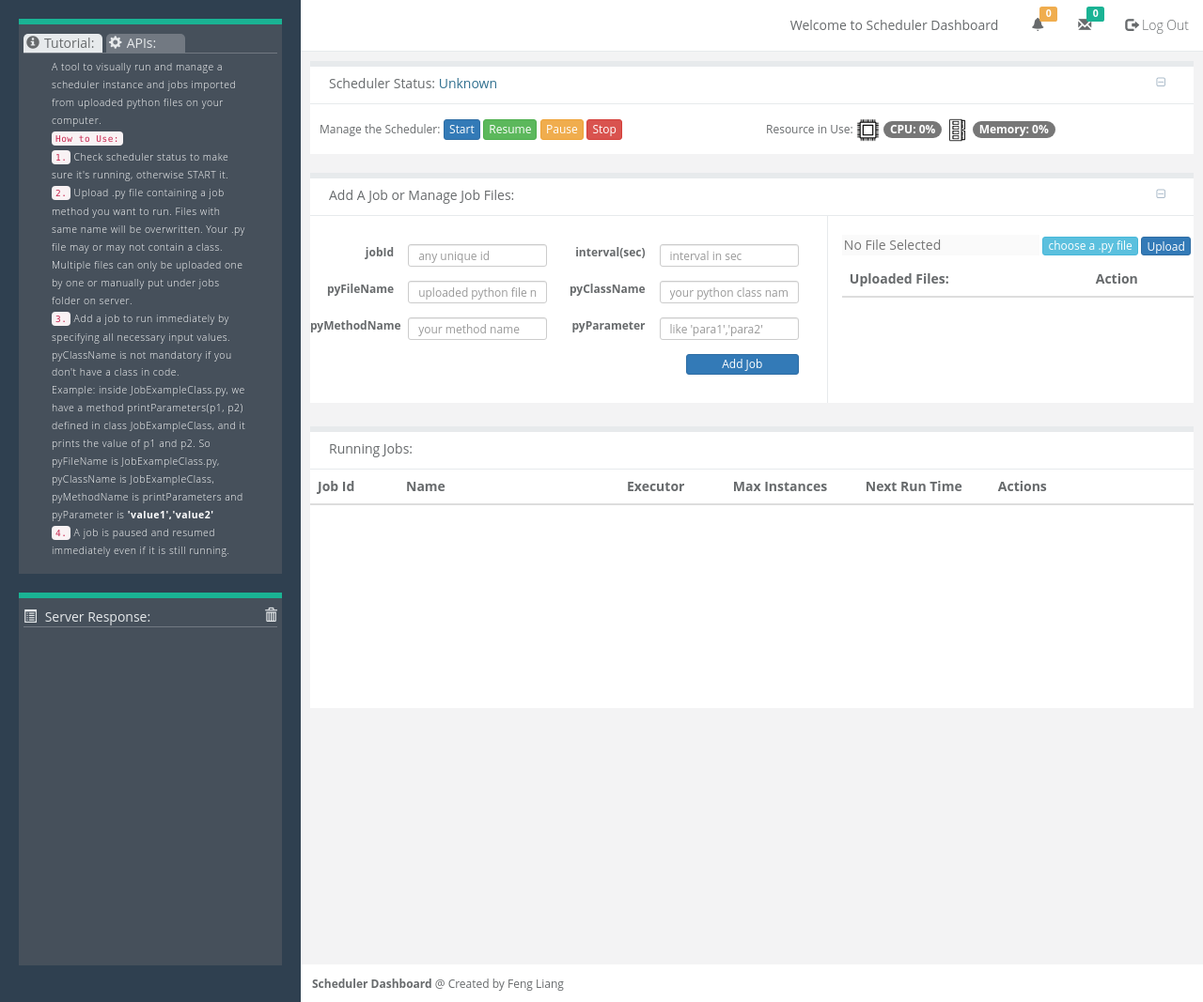
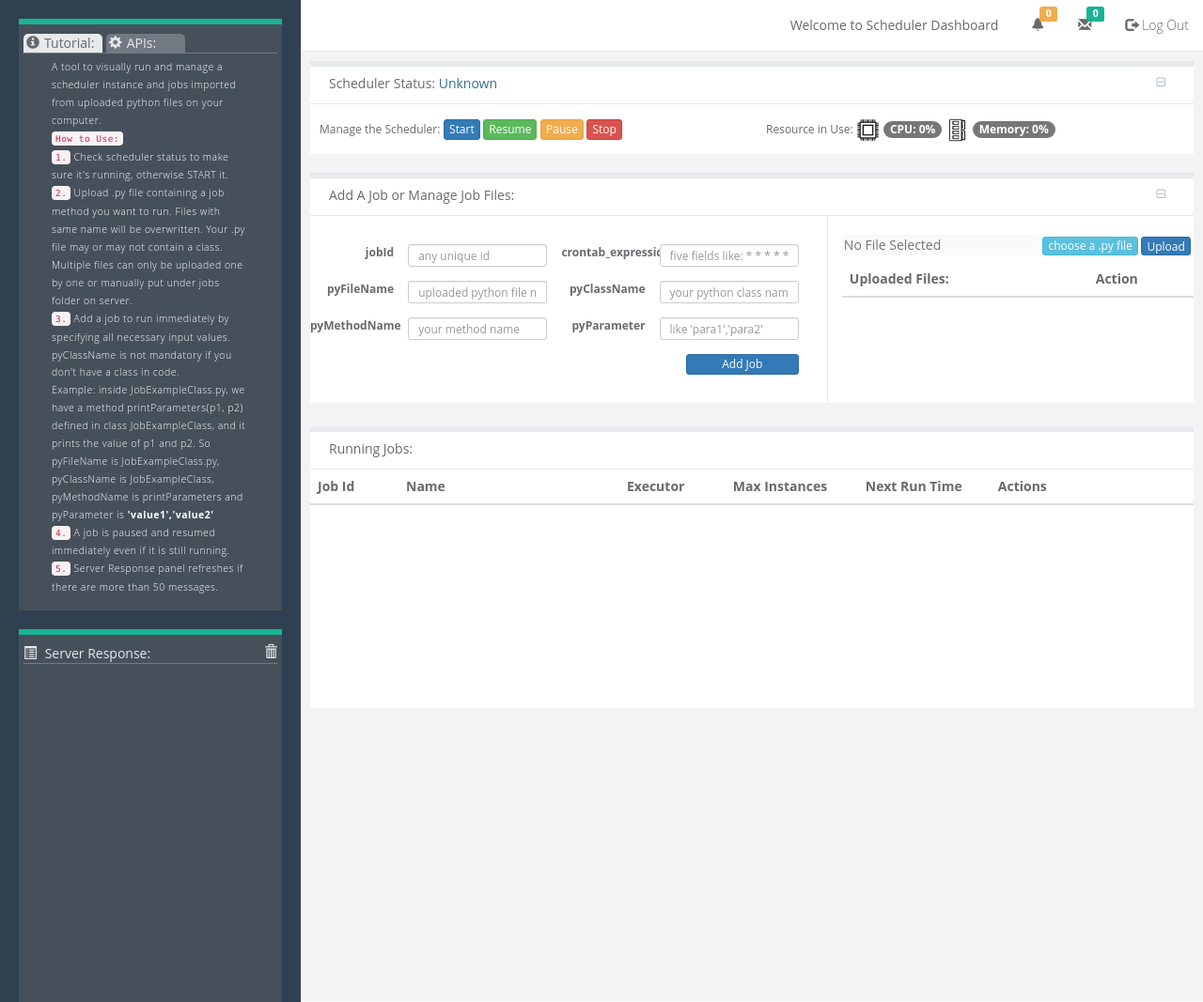
Before and after one commit to fengliangcmu/JobRunnerInPython, a Flask app: page / in a window 1280 px wide. Shown: the top 1067 px of the page at 94% size. Run offline with Flask 2, Linux system fonts and the light colour scheme; lists and menus that the app fills with data are empty; some libraries are stand-ins or nearby versions.

Commit message:
adding crontab expression function for jobs

```diff
--- a/src/app.py
+++ b/src/app.py
@@ -9,6 +9,7 @@ import sys
 import datetime
 import time
 from apscheduler.schedulers.background import BackgroundScheduler
+from apscheduler.triggers.cron import CronTrigger
 from importlib import import_module
 import psutil
 
@@ -16,7 +17,6 @@ app = Flask(__name__)
 APP_ROOT = os.path.dirname(os.path.abspath(__file__))
 sys.path.append(os.path.join(APP_ROOT, 'jobs'))
 my_scheduler = None
-# pausedJobIds = []
 
 def getResultJson():
     res = {
@@ -136,7 +136,7 @@ def resumeScheduler():
 
 
 #payload should be including tag info
-#{"jobId":"jobId1","interval_sec":5,"pyFileName":"JobExampleClass","pyClassName":"JobExampleClass","pyMethodName":"printSomething","pyParameter":"'aaa','bbb'"}
+#{"jobId":"jobId1","crontab_exp":5,"pyFileName":"JobExampleClass","pyClassName":"JobExampleClass","pyMethodName":"printSomething","pyParameter":"'aaa','bbb'"}
 @app.route('/job/addJob', methods=['POST'])
 def addJob():
     global my_scheduler
@@ -146,13 +146,14 @@ def addJob():
     else:
         if my_scheduler.state == 1:
             jobId = request.form['jobId']
-            interval_sec = request.form['interval_sec']
+            crontab_exp = request.form['crontab_exp']
             pyClassName = request.form['pyClassName']
             pyMethodName = request.form['pyMethodName']
             pyFileName = request.form['pyFileName']
             pyParameter = request.form['pyParameter']
             targetFolder = os.path.join(APP_ROOT, 'jobs')
             destination = "/".join([targetFolder, pyFileName])
+            # sched.add_job(job_function, CronTrigger.from_crontab('0 0 1-15 may-aug *'))
             if os.path.isfile(destination):
                 result = pyFileName.split ('.')
                 module_local = import_module(result[0])
@@ -161,7 +162,8 @@ def addJob():
                     eval_str = eval_str + pyClassName + '.' + pyMethodName
                 else:
                     eval_str = eval_str + pyMethodName
-                eval_str = eval_str + ', \'interval\', seconds=' + str(interval_sec) +', id=\'' + jobId + '\''
+                #eval_str = eval_str + ', \'interval\', seconds=' + str(crontab_exp) +', id=\'' + jobId + '\''
+                eval_str = eval_str + ', CronTrigger.from_crontab(\'' + crontab_exp +'\'), id=\'' + jobId + '\''
                 if pyParameter.strip():
                     eval_str = eval_str + ',args=['+ pyParameter.strip() + ']'
                 eval_str = eval_str + ')'
--- a/src/static/js/default.js
+++ b/src/static/js/default.js
@@ -53,14 +53,14 @@ function stopSpinner() {
 function bindFormSubmit() {
     $("#addJobBtn").click(function () {
         // var form = $('form')[0];
-        if ((!$("#jobId").val()) || (!$("#interval_sec").val()) || (!$("#pyMethodName").val()) || (!$("#pyFileName").val())) {
-            updateServerException('You must input jobId, interval_sec, pyMethodName, pyFileName');
+        if ((!$("#jobId").val()) || (!$("#crontab_exp").val()) || (!$("#pyMethodName").val()) || (!$("#pyFileName").val())) {
+            updateServerException('You must input jobId, crontab_exp, pyMethodName, pyFileName');
             return false;
         }
         startSpinner();
         var formdata = new FormData();
         formdata.append("jobId", $("#jobId").val());
-        formdata.append("interval_sec", $("#interval_sec").val());
+        formdata.append("crontab_exp", $("#crontab_exp").val());
         formdata.append("pyMethodName", $("#pyMethodName").val());
         formdata.append("pyClassName", $("#pyClassName").val());
         formdata.append("pyFileName", $("#pyFileName").val());
@@ -291,6 +291,14 @@ function bindFileLoadBtn() {
     });
 }
 
+
+function checkAndClearServerMsg(){
+    //automatically remove all messages if they go beyond 50
+    if ($("#server_message > small").length > 50){
+        $("#server_message").html("")
+    }
+}
+
 $(function () {
     //button actions for scheduler
     bindSchedulerBtn('start');
@@ -313,7 +321,7 @@ $(function () {
         getCPUandMemStatus();
         getAllJobs();
         getAllJobFiles();
-        // getPausedJobIds();
+        checkAndClearServerMsg();
     }, 3000);
 });
 
--- a/src/templates/index.html
+++ b/src/templates/index.html
@@ -43,7 +43,8 @@
                 <code>3.</code> Add a job to run immediately by specifying all necessary input values. pyClassName is not mandatory if you don't have a class in code. <br>
                    Example: inside JobExampleClass.py, we have a method printParameters(p1, p2) defined in class JobExampleClass, and it prints the value of p1 and p2.
                    So pyFileName is JobExampleClass.py, pyClassName is JobExampleClass, pyMethodName is printParameters and pyParameter is <b>'value1','value2'</b><br>
-                <code>4.</code> A job is paused and resumed immediately even if it is still running.
+                <code>4.</code> A job is paused and resumed immediately even if it is still running.<br>
+                <code>5.</code> Server Response panel refreshes if there are more than 50 messages.
               </p>
             </div>
             <div id="info_panel_apis">
@@ -67,7 +68,7 @@
                     <div class="col-md-4 request-name">add a job</div>
                     <div class="col-md-8 request-info">
                         <span><code>POST:</code> host/job/addJob </span>
-                        <span><code>PAYLOAD:</code> {"jobId":"jobId1","interval_sec":5,"pyFileName":"JobExampleClass","pyClassName":"JobExampleClass","pyMethodName":"printSomething","pyParameter":"'aaa','bbb'"}</span>
+                        <span><code>PAYLOAD:</code> {"jobId":"jobId1","crontab_exp":"* * * * *","pyFileName":"JobExampleClass","pyClassName":"JobExampleClass","pyMethodName":"printSomething","pyParameter":"'aaa','bbb'"}</span>
                     </div>
                   </div>
                   <div class="row request-row">
@@ -182,9 +183,9 @@
                           </div>
                           <div class="col-md-6">
                             <div class="form-group row">
-                              <label for="interval_sec" class="col-sm-4 col-form-label">interval(sec)</label>
+                              <label for="crontab_exp" class="col-sm-4 col-form-label">crontab_expression</label>
                               <div class="col-sm-8">
-                                <input type="text" class="form-control input-sm" id="interval_sec" name="interval_sec" placeholder="interval in sec">
+                                <input type="text" class="form-control input-sm" id="crontab_exp" name="crontab_exp" placeholder="five fields like: * * * * *">
                               </div>
                             </div>
                           </div>
```
